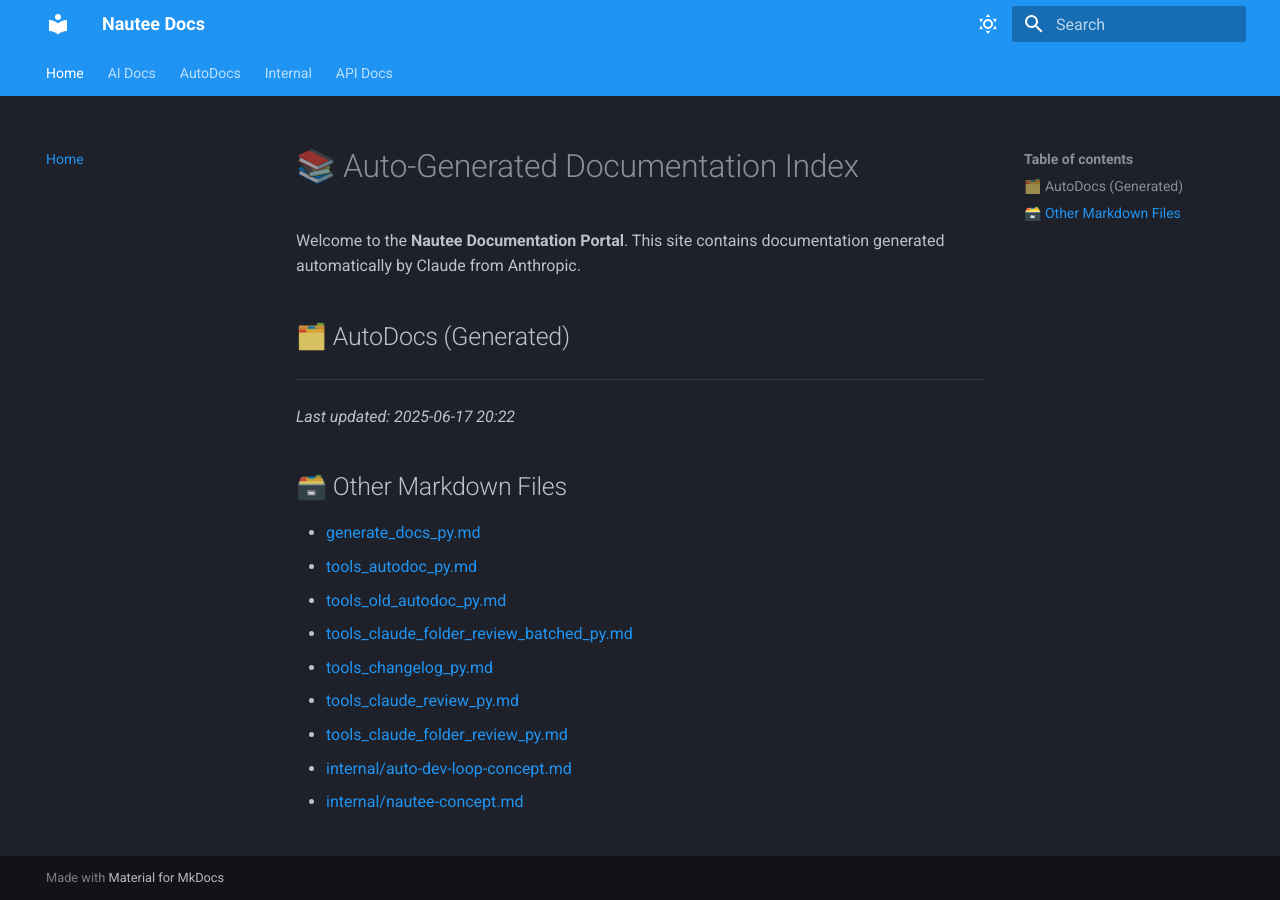
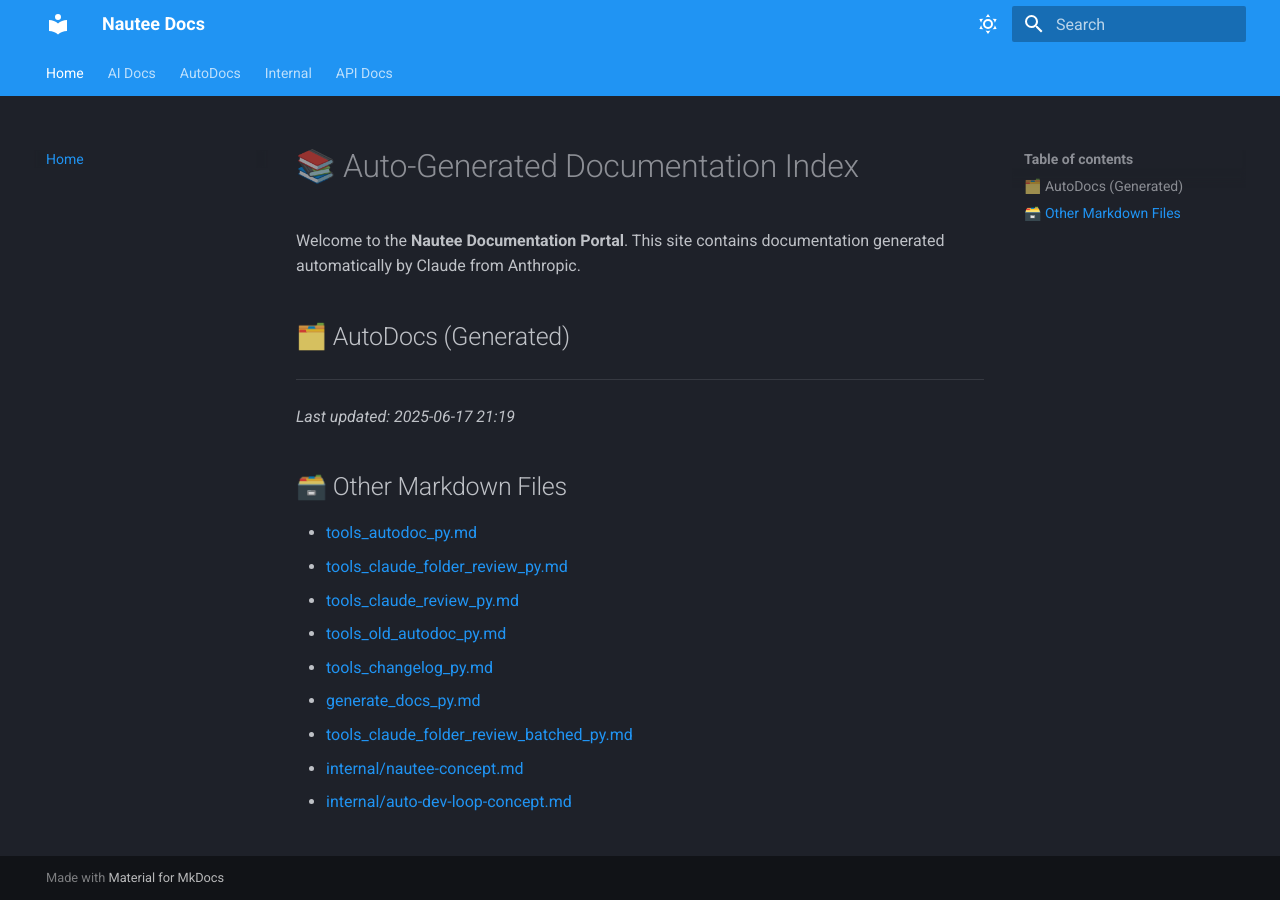
Before and after one commit to 48Nauts-Operator/nautee, an MkDocs documentation site: the page built from docs/index.md, in a window 1280 px wide. Built offline with MkDocs 1.6.1 and Material for MkDocs 9.7.7, drawn with Linux system fonts in a browser that asks for light colours.

```diff
--- a/docs/index.md
+++ b/docs/index.md
@@ -7,16 +7,16 @@ Welcome to the **Nautee Documentation Portal**. This site contains documentation
 
 ---
 
-_Last updated: 2025-06-17 20:22_
+_Last updated: 2025-06-17 21:19_
 
 ## 🗃️ Other Markdown Files
 
+- [tools_autodoc_py.md](tools_autodoc_py.md)
+- [tools_claude_folder_review_py.md](tools_claude_folder_review_py.md)
+- [tools_claude_review_py.md](tools_claude_review_py.md)
+- [tools_old_autodoc_py.md](tools_old_autodoc_py.md)
+- [tools_changelog_py.md](tools_changelog_py.md)
 - [generate_docs_py.md](generate_docs_py.md)
-- [tools_autodoc_py.md](tools_autodoc_py.md)
-- [tools_old_autodoc_py.md](tools_old_autodoc_py.md)
 - [tools_claude_folder_review_batched_py.md](tools_claude_folder_review_batched_py.md)
-- [tools_changelog_py.md](tools_changelog_py.md)
-- [tools_claude_review_py.md](tools_claude_review_py.md)
-- [tools_claude_folder_review_py.md](tools_claude_folder_review_py.md)
+- [internal/nautee-concept.md](internal/nautee-concept.md)
 - [internal/auto-dev-loop-concept.md](internal/auto-dev-loop-concept.md)
-- [internal/nautee-concept.md](internal/nautee-concept.md)
```
